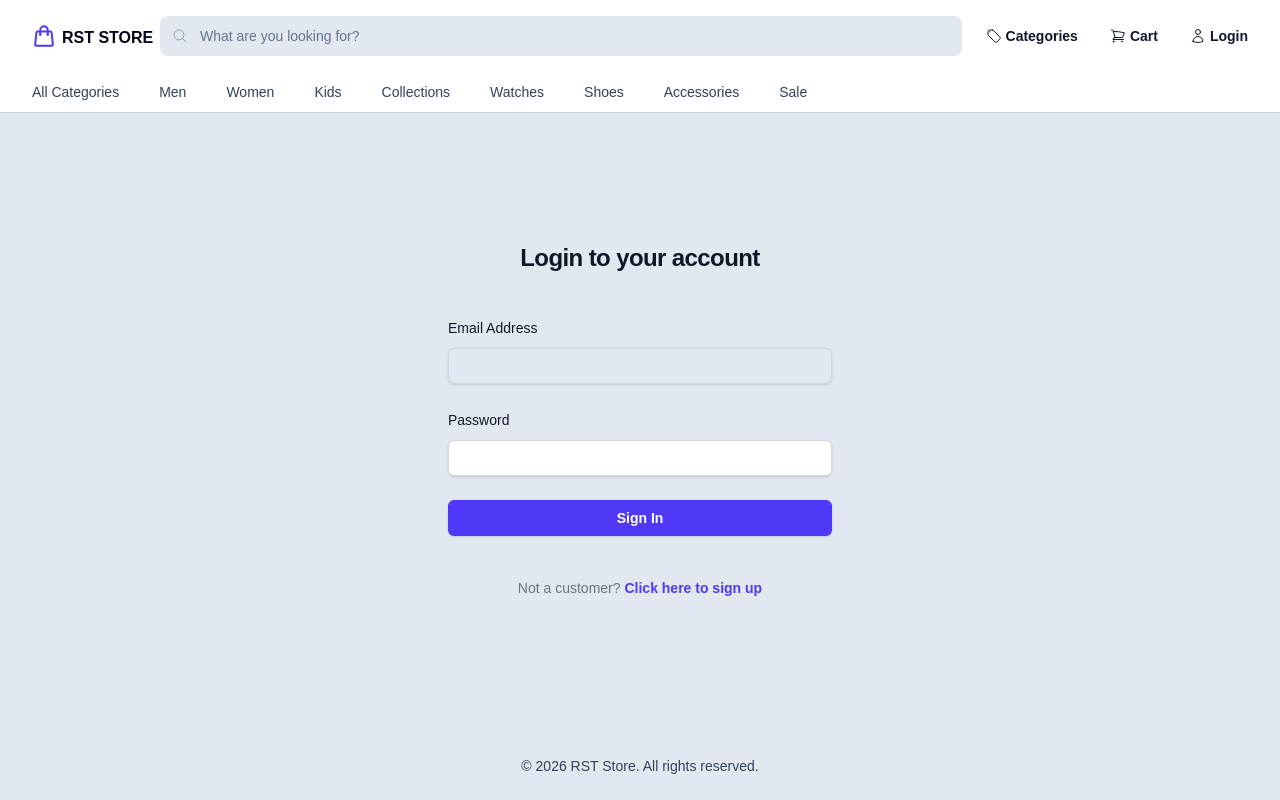
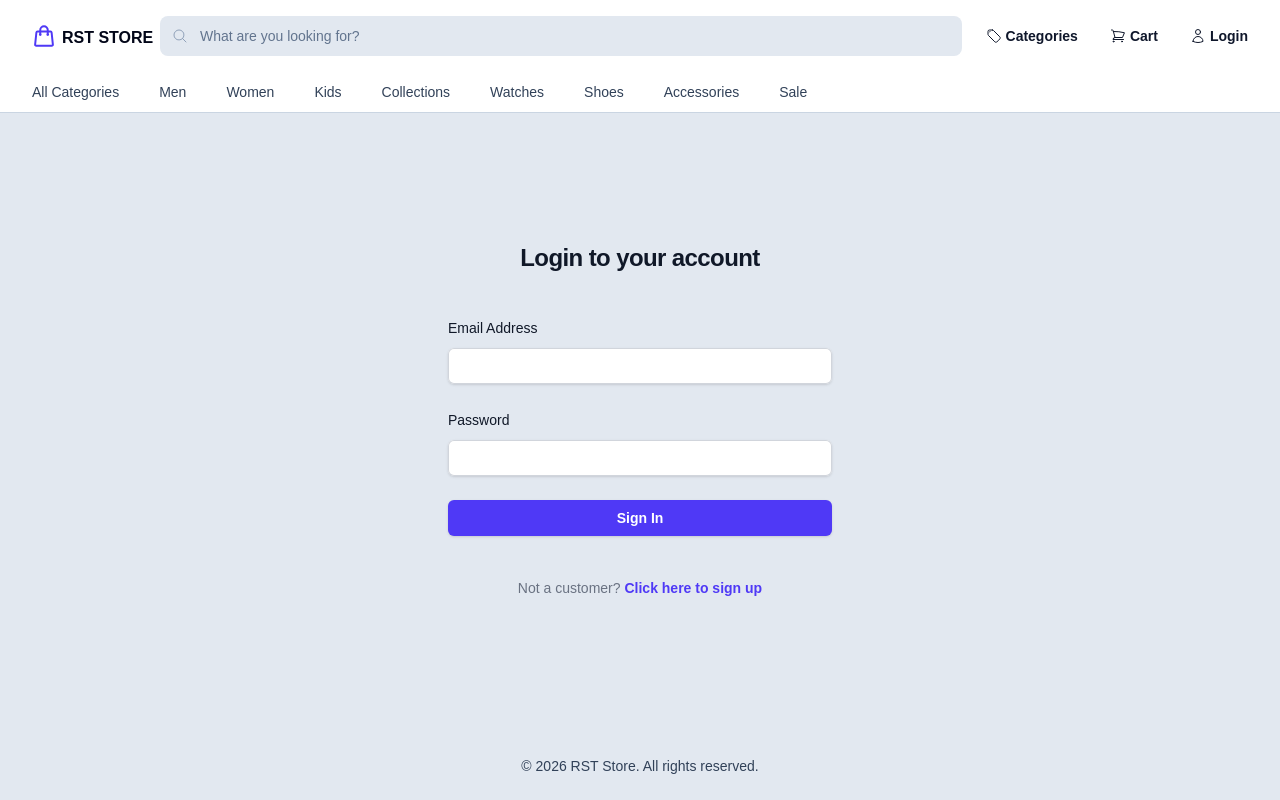
Before and after one commit to GatehiFelix/rst-project, a React (Vite) app in the folder client/: page /login in a window 1280 px wide. Built offline with nearby package versions, Linux system fonts and the light colour scheme; a web font is replaced by a local one.

Commit message:
Ready for deployment

```diff
--- a/client/src/screens/Login/index.jsx
+++ b/client/src/screens/Login/index.jsx
@@ -63,7 +63,7 @@
 									required
 									value={email}
 									onChange={(e) => setEmail(e.target.value)}
-									className='block  pl-2 w-full rounded-md border-0 py-1.5 text-gray-900 shadow-sm ring-1 ring-inset ring-gray-300 placeholder:text-gray-400 focus:ring-2 focus:ring-inset focus:ring-indigo-600 sm:text-sm sm:leading-6'
+									className='block bg-white pl-2 w-full rounded-md border-0 py-1.5 text-gray-900 shadow-sm ring-1 ring-inset ring-gray-300 placeholder:text-gray-400 focus:ring-2 focus:ring-inset focus:ring-indigo-600 sm:text-sm sm:leading-6'
 								/>
 							</div>
 						</div>
```
